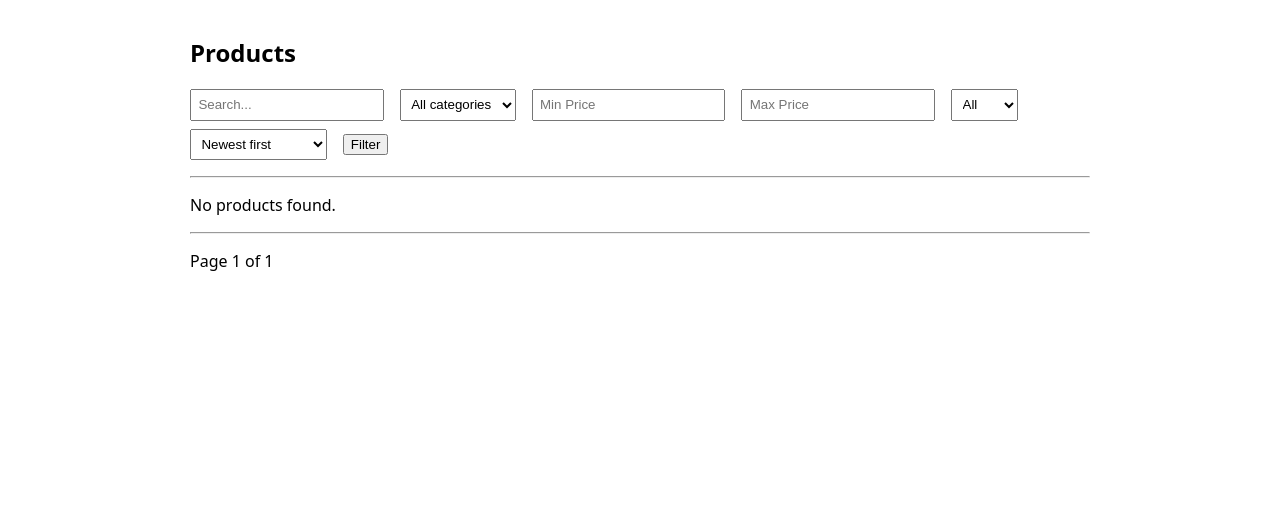
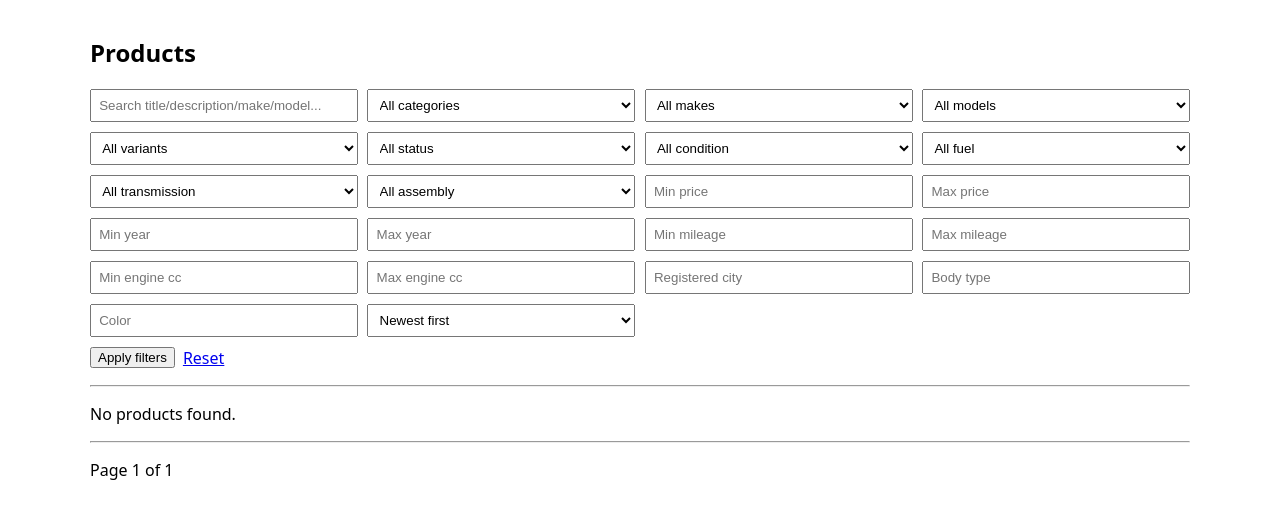
Before and after one commit to abdul-samad0/pakwheels-training, a Django app: page /store/products/ in a window 1280 px wide. Shown: the top 519 px of the page. Run offline with Django 5.2, Linux system fonts and the light colour scheme; data that the repository does not hold is empty.

Commit message:
feat: entertain the PR coments

```diff
--- /dev/null
+++ b/pakwheels/store/constants.py
@@ -0,0 +1 @@
+PRODUCTS_PER_PAGE = 6
--- a/pakwheels/store/forms.py
+++ b/pakwheels/store/forms.py
@@ -13,7 +13,3 @@ class ProductForm(forms.ModelForm):
             "description": forms.Textarea(attrs={"rows": 4}),
             "category": forms.Select(attrs={"class": "form-select"}),
         }
-
-    def __init__(self, *args, **kwargs):
-        super().__init__(*args, **kwargs)
-        self.fields["category"].required = False
--- a/pakwheels/store/models.py
+++ b/pakwheels/store/models.py
@@ -121,9 +121,7 @@ class Product(TimeStampedModel):
 
     category = models.ForeignKey(
         "Category",
-        on_delete=models.SET_NULL,
-        null=True,
-        blank=True,
+        on_delete=models.PROTECT,
         related_name="products"
     )
 
--- a/pakwheels/store/templates/store/product_list.html
+++ b/pakwheels/store/templates/store/product_list.html
@@ -5,39 +5,15 @@
   <meta name="viewport" content="width=device-width, initial-scale=1.0" />
   <title>Products</title>
   <style>
-      body {
-        font-family: system-ui, sans-serif;
-        max-width: 900px;
-        margin: 0 auto;
-        padding: 1rem;
-      }
-      form {
-        display: flex;
-        flex-wrap: wrap;
-        gap: 0.5rem 1rem;
-        align-items: center;
-        margin-bottom: 1rem;
-      }
-      input[type="text"],
-      input[type="number"],
-      select {
-        padding: 0.4rem;
-      }
-      .product {
-        border: 1px solid #ddd;
-        padding: 1rem;
-        margin-bottom: 0.75rem;
-      }
-      .product h3 {
-        margin: 0 0 0.25rem 0;
-      }
-      .pagination {
-        margin-top: 1rem;
-      }
-      .pagination a,
-      .pagination span {
-        margin-right: 0.5rem;
-      }
+    body { font-family: system-ui, sans-serif; max-width: 1100px; margin: 0 auto; padding: 1rem; }
+    form { display: grid; grid-template-columns: repeat(4, minmax(180px, 1fr)); gap: 0.6rem; margin-bottom: 1rem; }
+    input[type="text"], input[type="number"], select { padding: 0.45rem; width: 100%; box-sizing: border-box; }
+    .actions { grid-column: 1 / -1; display: flex; gap: 0.5rem; align-items: center; }
+    .product { border: 1px solid #ddd; padding: 0.85rem; margin-bottom: 0.7rem; }
+    .product h3 { margin: 0 0 0.3rem 0; }
+    .meta { color: #444; font-size: 0.95rem; }
+    .pagination { margin-top: 1rem; }
+    .pagination a, .pagination span { margin-right: 0.5rem; }
   </style>
 </head>
 <body>
@@ -46,46 +22,102 @@
     <p><a href="{% url 'product_add' %}">Add product</a></p>
   {% endif %}
 
-    <form method="GET">
-      <input
-        type="text"
-        name="q"
-        placeholder="Search..."
-        value="{{ request.GET.q }}"
-      />
+  <form method="get">
+    <input type="text" name="q" placeholder="Search title/description/make/model..." value="{{ request.GET.q }}" />
+
     <select name="category">
       <option value="">All categories</option>
       {% for cat in categories %}
-        <option value="{{ cat.slug }}" {% if request.GET.category == cat.slug %}selected{% endif %}>
-          {{ cat.name }}
-        </option>
+        <option value="{{ cat.slug }}" {% if request.GET.category == cat.slug %}selected{% endif %}>{{ cat.name }}</option>
       {% endfor %}
     </select>
-      <input
-        type="number"
-        name="min_price"
-        placeholder="Min Price"
-        value="{{ request.GET.min_price }}"
-        step="any"
-      />
-      <input
-        type="number"
-        name="max_price"
-        placeholder="Max Price"
-        value="{{ request.GET.max_price }}"
-        step="any"
-      />
+
+    <select name="make">
+      <option value="">All makes</option>
+      {% for make in makes %}
+        <option value="{{ make.slug }}" {% if request.GET.make == make.slug %}selected{% endif %}>{{ make.name }}</option>
+      {% endfor %}
+    </select>
+
+    <select name="model">
+      <option value="">All models</option>
+      {% for mdl in models %}
+        <option value="{{ mdl.slug }}" {% if request.GET.model == mdl.slug %}selected{% endif %}>{{ mdl.make.name }} {{ mdl.name }}</option>
+      {% endfor %}
+    </select>
+
+    <select name="variant">
+      <option value="">All variants</option>
+      {% for v in variants %}
+        <option value="{{ v.slug }}" {% if request.GET.variant == v.slug %}selected{% endif %}>{{ v.model.make.name }} {{ v.model.name }} - {{ v.name }}</option>
+      {% endfor %}
+    </select>
+
+    <select name="status">
+      <option value="">All status</option>
+      {% for value, label in status_choices %}
+        <option value="{{ value }}" {% if request.GET.status == value %}selected{% endif %}>{{ label }}</option>
+      {% endfor %}
+    </select>
+
     <select name="condition">
-        <option value="">All</option>
-        <option value="new" {% if request.GET.condition == 'new' %}selected{% endif %}>New</option>
-        <option value="used" {% if request.GET.condition == 'used' %}selected{% endif %}>Used</option>
+      <option value="">All condition</option>
+      {% for value, label in condition_choices %}
+        <option value="{{ value }}" {% if request.GET.condition == value %}selected{% endif %}>{{ label }}</option>
+      {% endfor %}
     </select>
+
+    <select name="fuel_type">
+      <option value="">All fuel</option>
+      {% for value, label in fuel_type_choices %}
+        <option value="{{ value }}" {% if request.GET.fuel_type == value %}selected{% endif %}>{{ label }}</option>
+      {% endfor %}
+    </select>
+
+    <select name="transmission">
+      <option value="">All transmission</option>
+      {% for value, label in transmission_choices %}
+        <option value="{{ value }}" {% if request.GET.transmission == value %}selected{% endif %}>{{ label }}</option>
+      {% endfor %}
+    </select>
+
+    <select name="assembly_type">
+      <option value="">All assembly</option>
+      {% for value, label in assembly_type_choices %}
+        <option value="{{ value }}" {% if request.GET.assembly_type == value %}selected{% endif %}>{{ label }}</option>
+      {% endfor %}
+    </select>
+
+    <input type="number" name="min_price" placeholder="Min price" value="{{ request.GET.min_price }}" step="any" />
+    <input type="number" name="max_price" placeholder="Max price" value="{{ request.GET.max_price }}" step="any" />
+
+    <input type="number" name="min_year" placeholder="Min year" value="{{ request.GET.min_year }}" />
+    <input type="number" name="max_year" placeholder="Max year" value="{{ request.GET.max_year }}" />
+
+    <input type="number" name="min_mileage" placeholder="Min mileage" value="{{ request.GET.min_mileage }}" />
+    <input type="number" name="max_mileage" placeholder="Max mileage" value="{{ request.GET.max_mileage }}" />
+
+    <input type="number" name="min_engine_cc" placeholder="Min engine cc" value="{{ request.GET.min_engine_cc }}" />
+    <input type="number" name="max_engine_cc" placeholder="Max engine cc" value="{{ request.GET.max_engine_cc }}" />
+
+    <input type="text" name="registered_city" placeholder="Registered city" value="{{ request.GET.registered_city }}" />
+    <input type="text" name="body_type" placeholder="Body type" value="{{ request.GET.body_type }}" />
+    <input type="text" name="color" placeholder="Color" value="{{ request.GET.color }}" />
+
     <select name="sort">
       <option value="">Newest first</option>
-        <option value="price_asc" {% if request.GET.sort == 'price_asc' %}selected{% endif %}>Price: low to high</option>
-        <option value="price_desc" {% if request.GET.sort == 'price_desc' %}selected{% endif %}>Price: high to low</option>
+      <option value="price_asc" {% if request.GET.sort == "price_asc" %}selected{% endif %}>Price: low to high</option>
+      <option value="price_desc" {% if request.GET.sort == "price_desc" %}selected{% endif %}>Price: high to low</option>
+      <option value="year_asc" {% if request.GET.sort == "year_asc" %}selected{% endif %}>Year: old to new</option>
+      <option value="year_desc" {% if request.GET.sort == "year_desc" %}selected{% endif %}>Year: new to old</option>
+      <option value="mileage_asc" {% if request.GET.sort == "mileage_asc" %}selected{% endif %}>Mileage: low to high</option>
+      <option value="mileage_desc" {% if request.GET.sort == "mileage_desc" %}selected{% endif %}>Mileage: high to low</option>
     </select>
-      <button type="submit">Filter</button>
+
+    <div class="actions">
+      <button type="submit">Apply filters</button>
+      <a href="{% url 'product_list' %}">Reset</a>
+    </div>
   </form>
 
   <hr />
@@ -93,8 +125,15 @@
   {% for product in page_obj %}
     <div class="product">
       <h3>{{ product.title }}</h3>
-      <p>{{ product.price }}</p>
-      <p>{{ product.location }}</p>
+      <p class="meta">
+        PKR {{ product.price }} | {{ product.year|default:"N/A" }} | {{ product.mileage|default:"N/A" }} km
+      </p>
+      <p class="meta">
+        {{ product.make.name|default:"" }} {{ product.model.name|default:"" }} {{ product.variant.name|default:"" }}
+      </p>
+      <p class="meta">
+        {{ product.location }} | {{ product.fuel_type|default:"-" }} | {{ product.transmission|default:"-" }} | {{ product.condition }}
+      </p>
     </div>
   {% empty %}
     <p>No products found.</p>
@@ -104,19 +143,11 @@
 
   <div class="pagination">
     {% if page_obj.has_previous %}
-      <a
-        href="?{% if query_string %}{{ query_string }}&{% endif %}page={{ page_obj.previous_page_number }}"
-        >Previous</a
-      >
+      <a href="?{% if query_string %}{{ query_string }}&{% endif %}page={{ page_obj.previous_page_number }}">Previous</a>
     {% endif %}
-      <span
-        >Page {{ page_obj.number }} of {{ page_obj.paginator.num_pages }}</span
-      >
+    <span>Page {{ page_obj.number }} of {{ page_obj.paginator.num_pages }}</span>
     {% if page_obj.has_next %}
-      <a
-        href="?{% if query_string %}{{ query_string }}&{% endif %}page={{ page_obj.next_page_number }}"
-        >Next</a
-      >
+      <a href="?{% if query_string %}{{ query_string }}&{% endif %}page={{ page_obj.next_page_number }}">Next</a>
     {% endif %}
   </div>
 </body>
--- a/pakwheels/store/views.py
+++ b/pakwheels/store/views.py
@@ -1,33 +1,76 @@
-from django.shortcuts import render, redirect
+from django.contrib.auth.decorators import login_required
 from django.core.paginator import Paginator
-from django.contrib.auth.decorators import login_required
 from django.db.models import Q
+from django.shortcuts import redirect, render
 from django.utils.text import slugify
+from django.views.decorators.http import require_GET, require_POST
 
-from .models import Product, Category
+from .choices import AssemblyType, FuelType, ProductCondition, ProductStatus, TransmissionType
+from .constants import PRODUCTS_PER_PAGE
 from .forms import ProductForm
+from .models import CarModel, Category, Make, Product, Variant
+from .utils import make_unique_slug
 
 
+@require_GET
 def product_list_view(request):
     """
-    List active products with search, category/price/condition filters,
-    sorting, and pagination.
+    List active products with search, filters, sorting, and pagination.
     """
-    products =Product.objects.all()
+    products = Product.objects.all()
 
-    # Search (Q: title OR description)
+    # Search across product and related make/model/variant fields.
     query = request.GET.get("q")
     if query:
         products = products.filter(
-            Q(title__icontains=query) | Q(description__icontains=query)
+            Q(title__icontains=query)
+            | Q(description__icontains=query)
+            | Q(make__name__icontains=query)
+            | Q(model__name__icontains=query)
+            | Q(variant__name__icontains=query)
+            | Q(registered_city__icontains=query)
+            | Q(color__icontains=query)
+            | Q(ad_reference_id__icontains=query)
         )
 
-    # Category filter (double-underscore lookup)
+    # Basic filters
     category_slug = request.GET.get("category")
     if category_slug:
         products = products.filter(category__slug=category_slug)
 
-    # Price filters
+    make_slug = request.GET.get("make")
+    if make_slug:
+        products = products.filter(make__slug=make_slug)
+
+    model_slug = request.GET.get("model")
+    if model_slug:
+        products = products.filter(model__slug=model_slug)
+
+    variant_slug = request.GET.get("variant")
+    if variant_slug:
+        products = products.filter(variant__slug=variant_slug)
+
+    status = request.GET.get("status")
+    if status:
+        products = products.filter(status=status)
+
+    condition = request.GET.get("condition")
+    if condition:
+        products = products.filter(condition=condition)
+
+    fuel_type = request.GET.get("fuel_type")
+    if fuel_type:
+        products = products.filter(fuel_type=fuel_type)
+
+    transmission = request.GET.get("transmission")
+    if transmission:
+        products = products.filter(transmission=transmission)
+
+    assembly_type = request.GET.get("assembly_type")
+    if assembly_type:
+        products = products.filter(assembly_type=assembly_type)
+
+    # Range filters
     min_price = request.GET.get("min_price")
     max_price = request.GET.get("max_price")
     if min_price:
@@ -35,46 +78,88 @@ def product_list_view(request):
     if max_price:
         products = products.filter(price__lte=max_price)
 
-    # Condition filter
-    condition = request.GET.get("condition")
-    if condition:
-        products = products.filter(condition=condition)
+    min_year = request.GET.get("min_year")
+    max_year = request.GET.get("max_year")
+    if min_year:
+        products = products.filter(year__gte=min_year)
+    if max_year:
+        products = products.filter(year__lte=max_year)
 
-    # Sorting (default: newest first via TimeStampedModel.created)
+    min_mileage = request.GET.get("min_mileage")
+    max_mileage = request.GET.get("max_mileage")
+    if min_mileage:
+        products = products.filter(mileage__gte=min_mileage)
+    if max_mileage:
+        products = products.filter(mileage__lte=max_mileage)
+
+    min_engine_cc = request.GET.get("min_engine_cc")
+    max_engine_cc = request.GET.get("max_engine_cc")
+    if min_engine_cc:
+        products = products.filter(engine_capacity_cc__gte=min_engine_cc)
+    if max_engine_cc:
+        products = products.filter(engine_capacity_cc__lte=max_engine_cc)
+
+    # Additional text filters
+    registered_city = request.GET.get("registered_city")
+    if registered_city:
+        products = products.filter(registered_city__icontains=registered_city)
+
+    body_type = request.GET.get("body_type")
+    if body_type:
+        products = products.filter(body_type__icontains=body_type)
+
+    color = request.GET.get("color")
+    if color:
+        products = products.filter(color__icontains=color)
+
+    # Sorting
     sort = request.GET.get("sort")
-    if sort == "price_asc":
-        products = products.order_by("price")
+    if sort == "oldest":
+        products = products.order_by("created")
+    elif sort == "newest":
+        products = products.order_by("-created")
+    elif sort == "price_asc":
+        products = products.order_by("price", "-created")
     elif sort == "price_desc":
-        products = products.order_by("-price")
+        products = products.order_by("-price", "-created")
+    elif sort == "year_asc":
+        products = products.order_by("year", "-created")
+    elif sort == "year_desc":
+        products = products.order_by("-year", "-created")
+    elif sort == "mileage_asc":
+        products = products.order_by("mileage", "-created")
+    elif sort == "mileage_desc":
+        products = products.order_by("-mileage", "-created")
     else:
+        # Default uses TimeStampedModel.created.
         products = products.order_by("-created")
 
-    # Pagination (triggers query execution)
-    paginator = Paginator(products, 6)
+    paginator = Paginator(products, PRODUCTS_PER_PAGE)
     page_number = request.GET.get("page")
     page_obj = paginator.get_page(page_number)
 
     categories = Category.objects.all()
-
+    makes = Make.objects.all()
+    models = CarModel.objects.select_related("make").all()
+    variants = Variant.objects.select_related("model", "model__make").all()
 
     context = {
         "page_obj": page_obj,
         "categories": categories,
+        "makes": makes,
+        "models": models,
+        "variants": variants,
+        "condition_choices": ProductCondition.choices,
+        "status_choices": ProductStatus.choices,
+        "fuel_type_choices": FuelType.choices,
+        "transmission_choices": TransmissionType.choices,
+        "assembly_type_choices": AssemblyType.choices,
     }
     return render(request, "store/product_list.html", context)
 
 
-def _make_unique_slug(base_slug, model_class):
-    """Generate a unique slug; append -1, -2, ... if base_slug is taken."""
-    slug = base_slug
-    counter = 1
-    while model_class.objects.filter(slug=slug).exists():
-        slug = f"{base_slug}-{counter}"
-        counter += 1
-    return slug
-
-
 @login_required
+@require_POST
 def product_add_view(request):
     """
     Create a new product. Seller is set to request.user.
@@ -86,7 +171,7 @@ def product_add_view(request):
             product = form.save(commit=False)
             product.seller = request.user
             base_slug = slugify(product.title) or "product"
-            product.slug = _make_unique_slug(base_slug, Product)
+            product.slug = make_unique_slug(base_slug, Product)
             product.save()
             return redirect("product_list")
     else:
```
Also changed, not shown: pakwheels/store/utils.py (added, +8 -0 lines), pakwheels/accounts/migrations/0003_remove_user_username.py (deleted), pakwheels/accounts/migrations/0004_alter_profile_options_alter_profile_created_and_more.py (deleted), pakwheels/store/migrations/0001_initial.py, pakwheels/store/migrations/0003_alter_category_options_alter_productimage_options_and_more.py (deleted). Lines whose indentation alone changed are shown as unchanged.
